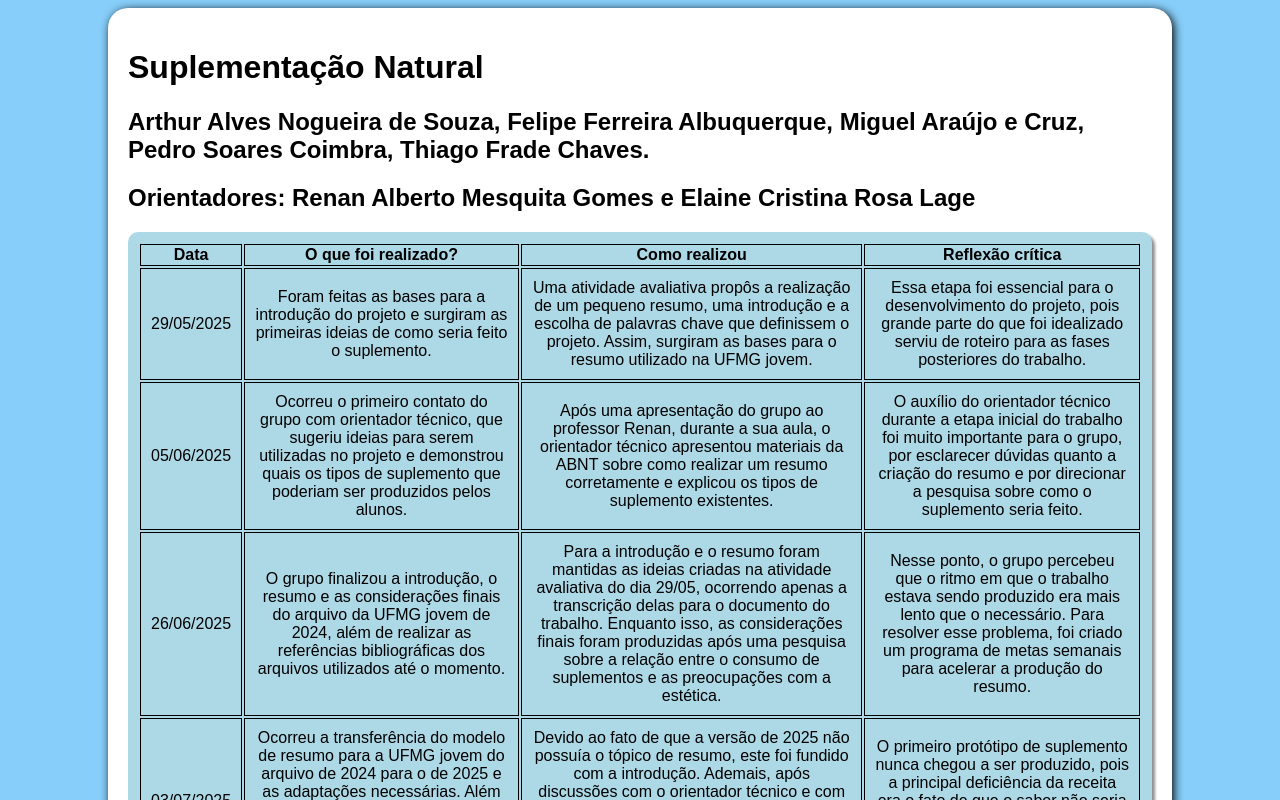
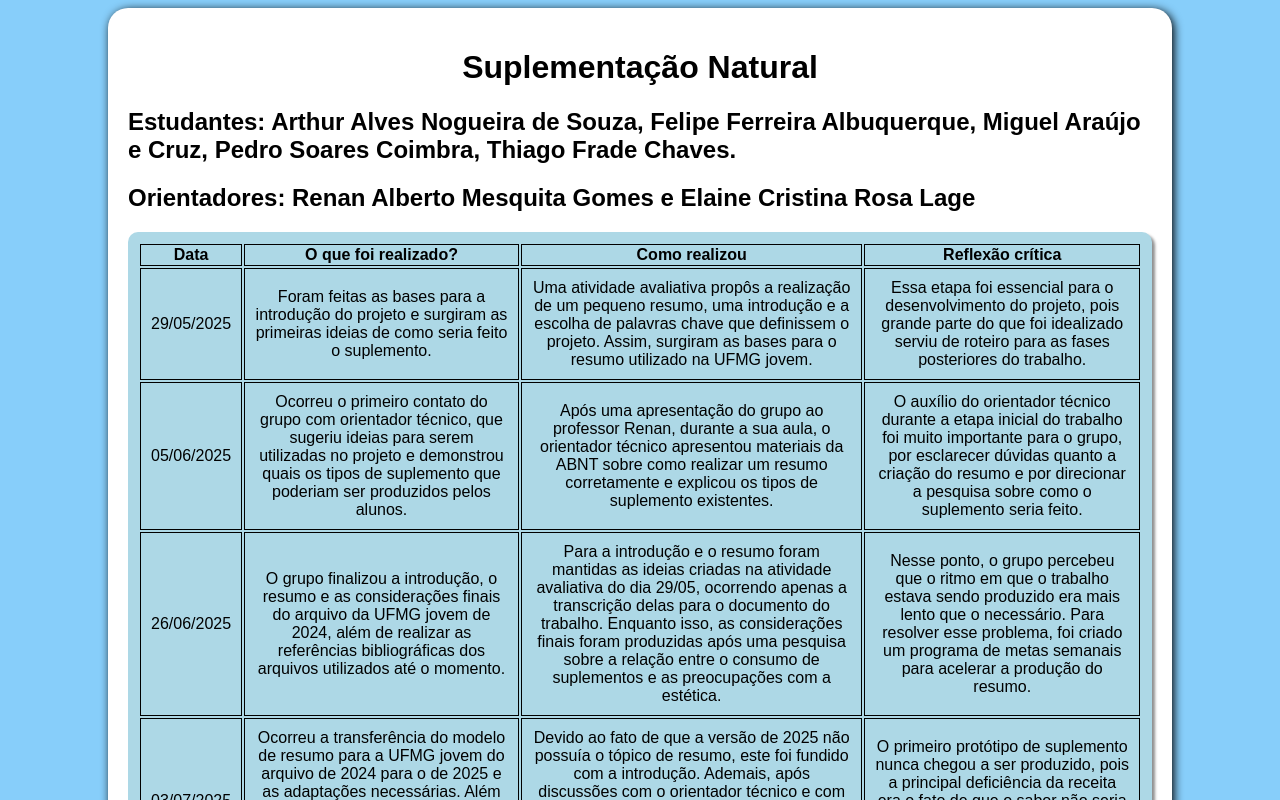
Before and after one commit to kkfelpe/relatorioICT, a plain HTML site: page index.html in a window 1280 px wide. Shown: the top 800 px of the page. Drawn offline with Linux system fonts and the light colour scheme.

Commit message:
Update index.html

```diff
--- a/index.html
+++ b/index.html
@@ -102,14 +102,16 @@ td{
     padding: 10px;
 
 }
-
+h1{
+    text-align: center;
+}
     </style>
 </head>
 <html>
 <body>
     <main>
         <h1>Suplementação Natural</h1>
-        <h2>Arthur Alves Nogueira de Souza, Felipe Ferreira Albuquerque, Miguel Araújo e Cruz, Pedro Soares Coimbra, Thiago Frade Chaves.</h2>
+        <h2>Estudantes: Arthur Alves Nogueira de Souza, Felipe Ferreira Albuquerque, Miguel Araújo e Cruz, Pedro Soares Coimbra, Thiago Frade Chaves.</h2>
         <h2>Orientadores: Renan Alberto Mesquita Gomes e Elaine Cristina Rosa Lage</h2>
         <table>
             <tbody>
```
